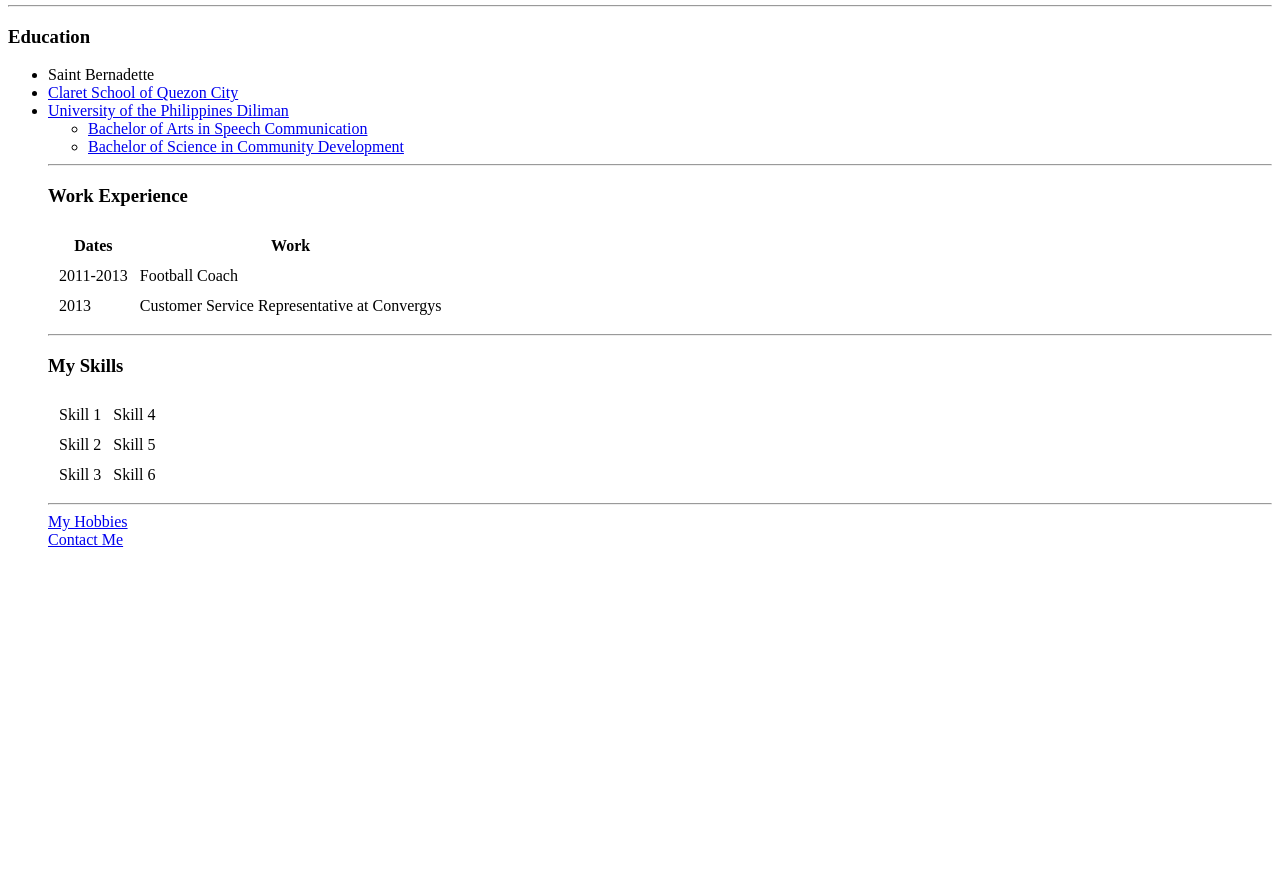
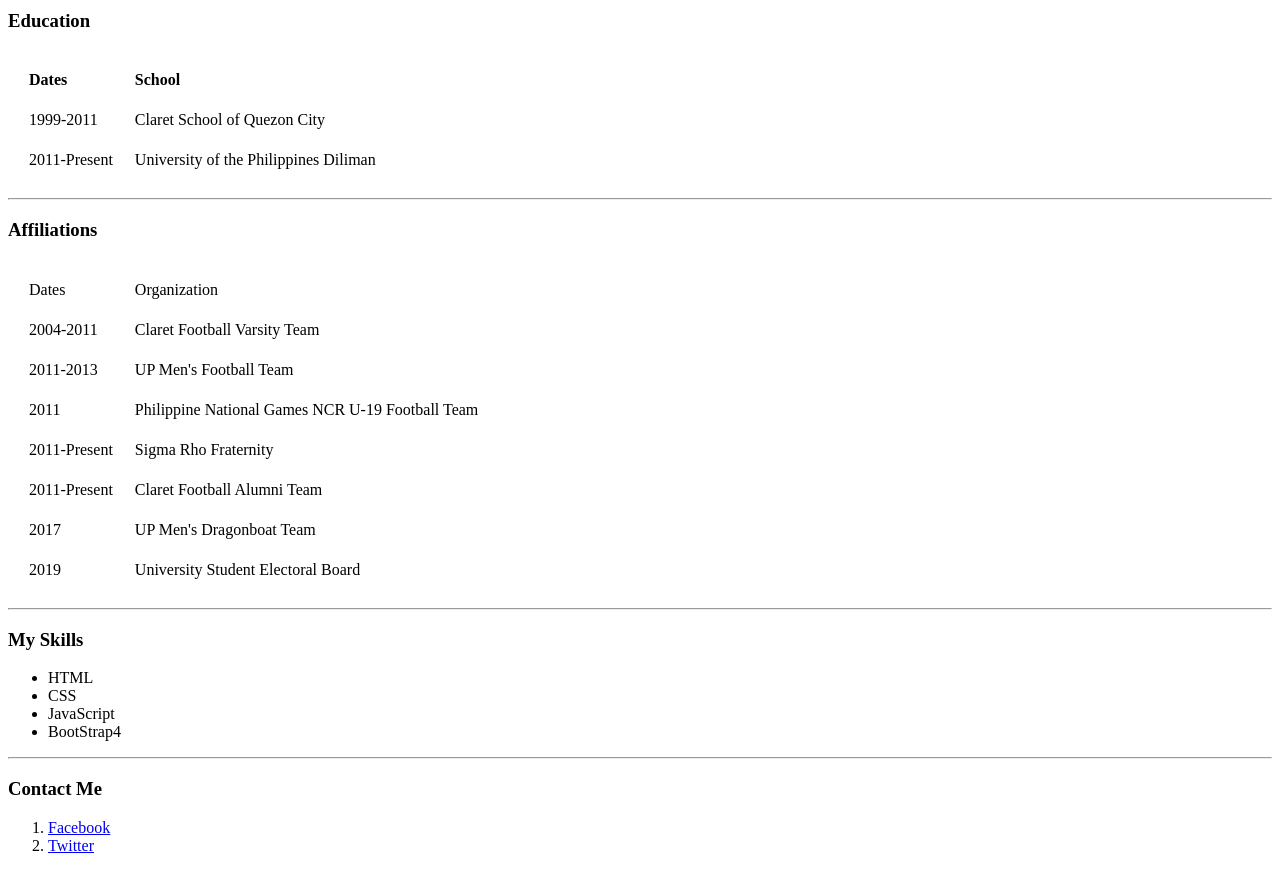
Before and after one commit to ChoDEVera/cv, a plain HTML site: page index.html in a window 1280 px wide. Shown: the part 337-1208 px from the top of the page. Before the commit the page ends 902 px from the top, so only its background shows below. Drawn offline with Linux system fonts and the light colour scheme.

Commit message:
New CV
Didn't know how to change the initial one that is shown

```diff
--- a/index.html
+++ b/index.html
@@ -3,95 +3,102 @@
 
 <head>
   <meta charset="utf-8">
-  <title>Cholo's World</title>
+  <title>Chololonghorn</title>
 </head>
 
 <body>
-  <table cellspacing="10">
-    <!-- cell spacing defines the size of the space between two cells (depacrated pwede kasi sa CSS nalang kasi remember structure ang HTML at ang CSS ay styling) -->
+  <table>
     <tr>
-      <td><img src="https://coreydemoss.files.wordpress.com/2011/03/phil-dunphy.jpg" alt="No Internet MF"> <!-- image tag -->
-      </td>
+      <td><img src="C:\Users\Asus\Desktop\Cholo\Web Development Angela Yu\Web Development\Personal Site 2\circle-cropped.png" alt="Chololonghorn"></td>
       <td>
-        <h1><strong>Jose Angelo Y. de Vera</strong></h1> <!-- header tag, header 1 -->
-        <p><em><strong>Supereme Commander</strong> of the <a href="https://starwars.fandom.com/wiki/Galactic_Empire/Legends">Galactic Empire</a></em></p>
-        <!-- <<p></p> paragraph tag. <em></em> emphasis tag, good for search engine optimization. <strong></strong> strong tag -->
-        <p><em>I am Cholo</em></p>
+        <h1><strong>Jose Angelo Y. De Vera</strong></h1>
+        <p><em>Freelance Front-End Web Developer</em></p>
       </td>
     </tr>
   </table>
 
-  <hr> <!-- horizontal rule, may line na mahaba sa pagitan nung tag na nasa tass nito at yung nasa baba -->
+  <hr>
 
-  <h3 cellspacing="10"><b>Education</b></h3> <!-- <b></b> BOLD tag -->
-  <ul>
-    <!-- <ul></ul> unordered list tag, walang numbers and shit -->
-    <li>Saint Bernadette</li> <!-- <li></li> list item tag, pag may gusto ka ilista under ng mga list tags -->
-    <li><a href="https://www.claretschool.edu.ph/">Claret School of Quezon City</a></li>
-    <!-- <a href="#"></a>, anchor tag. Mga links and shit. Sa # mo lalagay yung link tapos before nung closing tag mo lalagay yung nakaunderline na word na may link -->
-    <li><a href="https://upd.edu.ph/">University of the Philippines Diliman</a></li>
-    <ul>
-      <li><a href=" https://iskomunidad.upd.edu.ph/index.php/Department_of_Speech_Communication_and_Theatre_Arts">Bachelor of Arts in Speech Communication</a></li>
-      <li><a href="https://cswcd.upd.edu.ph/">Bachelor of Science in Community Development</a></li>
-    </ul>
+  <h3>Education</h3>
+  <table cellspacing="20">
+    <thead>
+      <tr>
+        <td><b>Dates</b></td>
+        <td><b>School</b></td>
+      </tr>
+    </thead>
+    <tbody>
+      <tr>
+        <td>1999-2011</td>
+        <td>Claret School of Quezon City</td>
+      </tr>
+      <tr>
+        <td>2011-Present</td>
+        <td>University of the Philippines Diliman
+        </td>
+      </tr>
+    </tbody>
+  </table>
 
   <hr>
 
-    <h3>Work Experience</h3>
-    <table cellspacing="10">
-      <!-- table tag <table></table>, creates a table. -->
+  <h3>Affiliations</h3>
+  <table cellspacing="20">
     <thead>
-        <!-- <thead></thead> table head tag, header for the table -->
       <tr>
-          <!-- table row tag <tr></tr>, creates a row -->
-          <th>Dates</th> <!-- table header cell <th></th>, header for the cell -->
-          <th>Work</th>
+        <td>Dates</td>
+        <td>Organization</td>
       </tr>
     </thead>
     <tbody>
-        <!-- table body tag <tbody></tbody>, the table body -->
       <tr>
-          <td>2011-2013</td> <!-- table data/cell tag, data inside the table cells -->
-          <td>Football Coach</td>
+        <td>2004-2011</td>
+        <td>Claret Football Varsity Team</td>
       </tr>
       <tr>
-          <td>2013</td>
-          <td>Customer Service Representative at Convergys</td>
+        <td>2011-2013</td>
+        <td>UP Men's Football Team</td>
+      </tr>
+      <tr>
+        <td>2011</td>
+        <td>Philippine National Games NCR U-19 Football Team</td>
+      </tr>
+      <tr>
+        <td>2011-Present</td>
+        <td>Sigma Rho Fraternity</td>
+      </tr>
+      <tr>
+        <td>2011-Present</td>
+        <td>Claret Football Alumni Team</td>
+      </tr>
+      <tr>
+        <td>2017</td>
+        <td>UP Men's Dragonboat Team</td>
+      </tr>
+      <tr>
+        <td>2019</td>
+        <td>University Student Electoral Board</td>
       </tr>
     </tbody>
-
   </table>
 
   <hr>
 
   <h3>My Skills</h3>
-    <table cellspacing="10">
-      <tr>
-        <td>Skill 1</td>
-        <td>Skill 4</td>
-      </tr>
-      <tr>
-        <td>Skill 2</td>
-        <td>Skill 5</td>
-      </tr>
-      <tr>
-        <td>Skill 3</td>
-        <td>Skill 6</td>
-      </tr>
-    </table>
-
-    <!-- Using HTML to affect the layout rather than CSS is rather confusing. CSS is better according to Dr. Angela Yu. -->
-
+  <ul>
+    <li>HTML</li>
+    <li>CSS</li>
+    <li>JavaScript</li>
+    <li>BootStrap4</li>
+  </ul>
 
   <hr>
 
-    <a href="hobbies.html">My Hobbies</a>
-    <!-- yung .html na yang nasa loob nung anchor tag eh seperate page yan na link. Sa link na yung panibagong .html file ang nakalagay. -->
-
-    <br>
-    <!-- Line break to seperate, parang priness mo yung "enter" sa keyboard -->
-
-    <a href="contact-info.html">Contact Me</a>
+  <h3>Contact Me</h3>
+  <ol>
+    <li><a href="https://www.facebook.com/people/Jose-Angelo-de-Vera/777093661">Facebook</a></li>
+    <li><a href="https://twitter.com/cholodeveraa">Twitter</a></li>
+  </ol>
 </body>
 
 </html>
```
Lines whose indentation alone changed are shown as unchanged.
